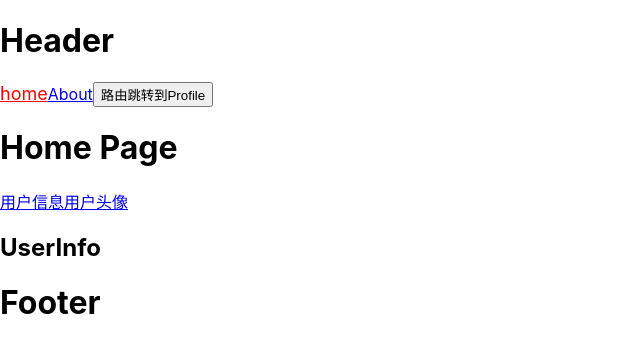
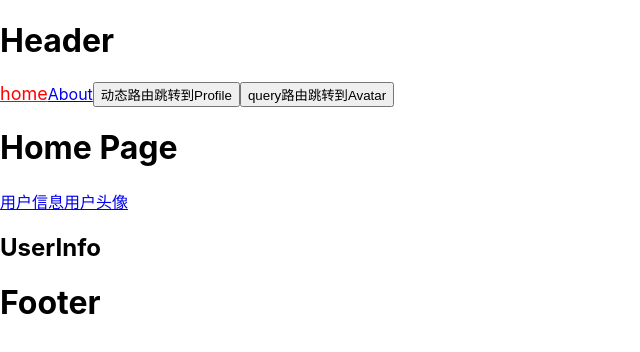
Before and after one commit to YDKD/react-study, a React (Vite) app: page /home/user-info in a window 1280 px wide. Shown: the top 352 px of the page, without its empty margins (0-640 px from the left). Built offline with nearby package versions, Linux system fonts and the light colour scheme.

Commit message:
feat(router): 动态路由params传参，query传参

```diff
--- a/src/27_router/01_初识router/App.tsx
+++ b/src/27_router/01_初识router/App.tsx
@@ -10,14 +10,15 @@ import HomeUserAvatar from './views/Home/UserAvatar'
 import HomeUserProfile from './views/Home/UserProfile'
 import NotFound from './views/NotFound'
 import { WithRouter } from './hoc'
+import { IRouter } from './views/types'
 
 interface IProps {
-	router: (path: string) => void
+	router: IRouter
 }
 
 export class App extends PureComponent<IProps> {
 	handleRouteJump(path: string) {
-		this.props.router(path)
+		this.props.router.navigate(path)
 	}
 
 	render() {
@@ -30,7 +31,8 @@ export class App extends PureComponent<IProps> {
 					<NavLink to="/home">home</NavLink>
 					<NavLink to="/about">About</NavLink>
 
-					<button onClick={() => this.handleRouteJump('/home/user-profile')}>路由跳转到Profile</button>
+					<button onClick={() => this.handleRouteJump('/home/user-profile/123')}>动态路由跳转到Profile</button>
+					<button onClick={() => this.handleRouteJump('/home/user-avatar?id=456&name=test')}>query路由跳转到Avatar</button>
 				</div>
 				<Routes>
 					{/* navigate可以处理当我们访问一个路径时，直接重定向到另外一个路由 */}
@@ -41,7 +43,7 @@ export class App extends PureComponent<IProps> {
 						<Route path="/home" element={<Navigate to="/home/user-info" />} />
 						<Route path="/home/user-info" element={<HomeUserInfo />} />
 						<Route path="/home/user-avatar" element={<HomeUserAvatar />} />
-						<Route path="/home/user-profile" element={<HomeUserProfile />} />
+						<Route path="/home/user-profile/:id" element={<HomeUserProfile />} />
 					</Route>
 					<Route path="/about" element={<About />}></Route>
 					<Route path="/404" element={<NotFound />}></Route>
--- a/src/27_router/01_初识router/hoc/withRouter.tsx
+++ b/src/27_router/01_初识router/hoc/withRouter.tsx
@@ -1,9 +1,18 @@
 import React from "react"
-import { useNavigate } from "react-router-dom"
+import { useNavigate, useParams, useSearchParams } from "react-router-dom"
 
-function WithRouter(WrapperComponent: React.ComponentType) {
+function WithRouter(WrapperComponent: React.ComponentType<any>) {
     return function(props: any) {
-        const router = useNavigate()
+        const navigate = useNavigate()
+
+        const params = useParams()
+
+        const [searchParams] = useSearchParams()
+
+        const query = Object.fromEntries(searchParams)
+
+        const router = { navigate, params, query }
+
         return (
            <WrapperComponent {...props} router={router} />
         )
--- a/src/27_router/01_初识router/views/Home/UserAvatar/index.tsx
+++ b/src/27_router/01_初识router/views/Home/UserAvatar/index.tsx
@@ -1,13 +1,21 @@
 import React, { PureComponent } from 'react'
+import { WithRouter } from '../../../hoc'
+import { IRouter } from '../../types'
 
-export class index extends PureComponent {
+interface IProps {
+  router: IRouter
+}
+
+export class index extends PureComponent<IProps> {
   render() {
+    const { query } = this.props.router
     return (
       <div>
-        <h2>UserAvatar</h2>
+        <h2>UserAvatar-</h2>
+        <h2>query传参-{'id:'+ query.id + '-' +'name:' + query.name}</h2>
       </div>
     )
   }
 }
 
-export default index
+export default WithRouter(index)
--- a/src/27_router/01_初识router/views/Home/UserProfile/index.tsx
+++ b/src/27_router/01_初识router/views/Home/UserProfile/index.tsx
@@ -1,13 +1,16 @@
 import React, { PureComponent } from 'react'
+import { WithRouter } from '../../../hoc';
 
 export class index extends PureComponent {
   render() {
+    const { params } = this.props.router
     return (
       <div>
         <h2>Profile</h2>
+        <h2>params传参:{params.id}</h2>
       </div>
     )
   }
 }
 
-export default index
+export default WithRouter(index)
```
Also changed, not shown: src/27_router/01_初识router/views/types/index.d.ts (added, +7 -0 lines).
